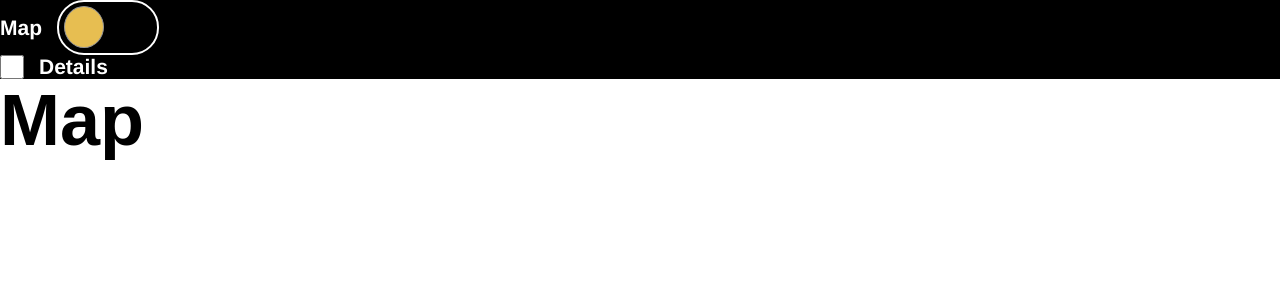
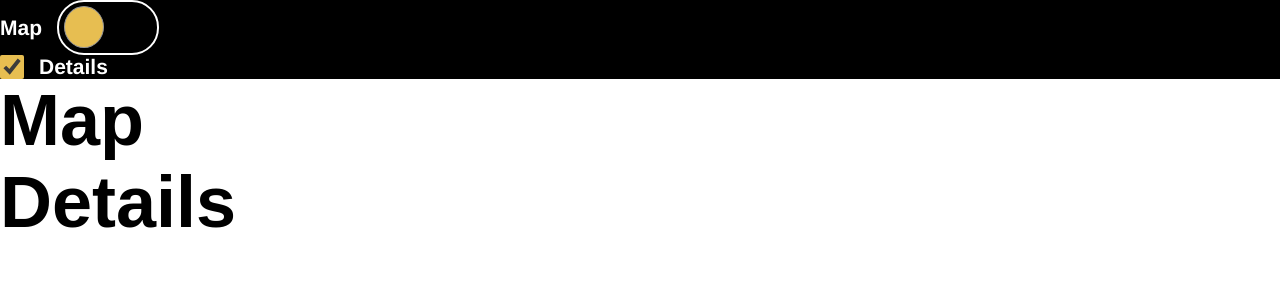
Before and after one commit to madelinegit/Gastron-Guru, a React (Vite) app: page /chefs-database in a window 1280 px wide. Shown: the top 300 px of the page. Built offline with nearby package versions, Linux system fonts and the light colour scheme; a web font is replaced by a local one.

Commit message:
details logic complete. Ready for review

```diff
--- a/src/components/Inputs/CheckboxInput.scss
+++ b/src/components/Inputs/CheckboxInput.scss
@@ -11,9 +11,11 @@
 }
 
 .checkInput {
-  accent-color: $gold;
   height: 24px;
   width: 24px;
   border: 1px solid $white;
   border-radius: 4px;
 }
+.checkInput:checked {
+  accent-color: $gold;
+}
--- a/src/components/Inputs/CheckboxInput.tsx
+++ b/src/components/Inputs/CheckboxInput.tsx
@@ -4,11 +4,13 @@ import './CheckboxInput.scss'
 interface CheckboxInputProps {
   checkboxDescription?: string
   onCheckboxToggle: () => void
+  isChecked: boolean
 }
 
 const CheckboxInput = ({
   checkboxDescription = 'Details',
   onCheckboxToggle,
+  isChecked,
 }: CheckboxInputProps) => {
   return (
     <InputContainer>
@@ -16,6 +18,8 @@ const CheckboxInput = ({
         type="checkbox"
         name="detail"
         className="checkInput"
+        checked={isChecked}
+        defaultChecked={true}
         onChange={onCheckboxToggle}
       />
       <label htmlFor="details" className="checkInputLabel">
--- a/src/pages/ChefsDatabase.tsx
+++ b/src/pages/ChefsDatabase.tsx
@@ -13,7 +13,7 @@ const ChefsDatabase = () => {
     isSwitchChecked,
     setIsSwitchChecked
   )
-
+  const { renderCheckbox } = useWindowResize(true)
   const { detailsShowing, handleCheckboxToggle } = useCheckboxToggle()
 
   return (
@@ -23,13 +23,16 @@ const ChefsDatabase = () => {
         onToggle={handleSwitchToggle}
       />
 
-      {isSwitchChecked && (
-        <CheckboxInput onCheckboxToggle={handleCheckboxToggle} />
+      {renderCheckbox && (
+        <CheckboxInput
+          onCheckboxToggle={handleCheckboxToggle}
+          isChecked={detailsShowing}
+        />
       )}
       {(isSwitchChecked || isOverrideActive || detailsShowing) && (
         <section>
           {(isSwitchChecked || isOverrideActive) && <h1>Map</h1>}
-          {isSwitchChecked && detailsShowing && <h1>Details</h1>}
+          {renderCheckbox && detailsShowing && <h1>Details</h1>}
         </section>
       )}
     </>
--- a/src/utils/helpers.ts
+++ b/src/utils/helpers.ts
@@ -18,7 +18,11 @@ export const useWindowResize = (defaultState: boolean) => {
     }
   }, [])
 
-  return { isSwitchChecked: state, setIsSwitchChecked: setState }
+  return {
+    isSwitchChecked: state,
+    setIsSwitchChecked: setState,
+    renderCheckbox: state,
+  }
 }
 
 export const useSwitchToggle = (
@@ -41,7 +45,7 @@ export const useSwitchToggle = (
 }
 
 export const useCheckboxToggle = () => {
-  const [detailsShowing, setDetailsShowing] = useState<boolean>(false)
+  const [detailsShowing, setDetailsShowing] = useState<boolean>(true)
 
   const handleCheckboxToggle = () => {
     setDetailsShowing((prev) => !prev)
```
